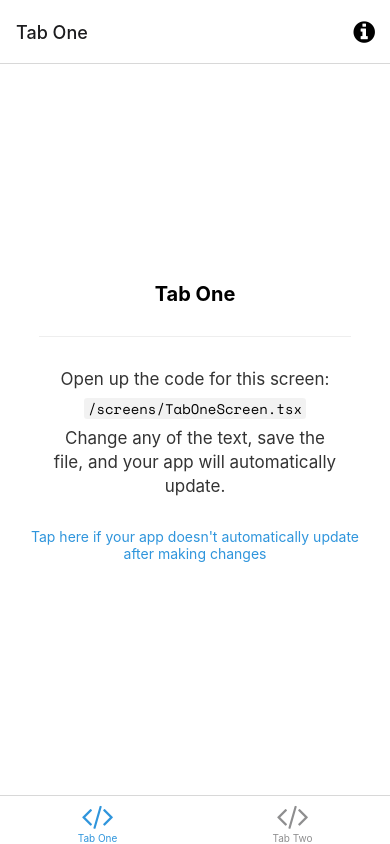
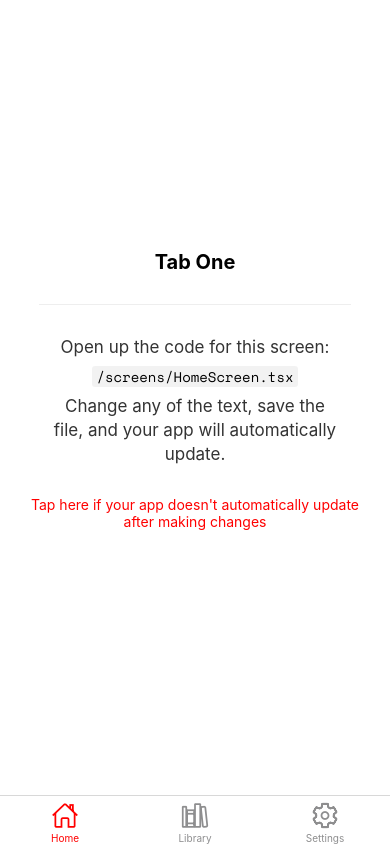
Before and after one commit to seungwoochoe/melt, a React Native app: screen /Home in a window 390 px wide. Built offline with nearby package versions, Linux system fonts and the light colour scheme; what expo-linking would draw is missing.

Commit message:
Set tabs

```diff
--- a/constants/Colors.ts
+++ b/constants/Colors.ts
@@ -1,4 +1,4 @@
-const tintColorLight = '#2f95dc';
+const tintColorLight = 'red';
 const tintColorDark = '#fff';
 
 export default {
--- a/navigation/LinkingConfiguration.ts
+++ b/navigation/LinkingConfiguration.ts
@@ -15,14 +15,19 @@ const linking: LinkingOptions<RootStackParamList> = {
     screens: {
       Root: {
         screens: {
-          TabOne: {
+          Home: {
             screens: {
-              TabOneScreen: 'one',
+              HomeScreen: 'one',
             },
           },
-          TabTwo: {
+          Library: {
             screens: {
-              TabTwoScreen: 'two',
+              LibraryScreen: 'two',
+            },
+          },
+          Settings: {
+            screens: {
+              SettingsScreen: 'three',
             },
           },
         },
--- a/navigation/index.tsx
+++ b/navigation/index.tsx
@@ -3,19 +3,20 @@
  * https://reactnavigation.org/docs/getting-started
  *
  */
-import { FontAwesome } from '@expo/vector-icons';
+import { Ionicons } from '@expo/vector-icons';
 import { createBottomTabNavigator } from '@react-navigation/bottom-tabs';
 import { NavigationContainer, DefaultTheme, DarkTheme } from '@react-navigation/native';
 import { createNativeStackNavigator } from '@react-navigation/native-stack';
 import * as React from 'react';
-import { ColorSchemeName, Pressable } from 'react-native';
+import { ColorSchemeName } from 'react-native';
 
 import Colors from '../constants/Colors';
 import useColorScheme from '../hooks/useColorScheme';
 import ModalScreen from '../screens/ModalScreen';
 import NotFoundScreen from '../screens/NotFoundScreen';
-import TabOneScreen from '../screens/TabOneScreen';
-import TabTwoScreen from '../screens/TabTwoScreen';
+import HomeScreen from '../screens/HomeScreen';
+import LibraryScreen from '../screens/LibraryScreen';
+import SettingsScreen from '../screens/SettingsScreen';
 import { RootStackParamList, RootTabParamList, RootTabScreenProps } from '../types';
 import LinkingConfiguration from './LinkingConfiguration';
 
@@ -58,38 +59,33 @@ function BottomTabNavigator() {
 
   return (
     <BottomTab.Navigator
-      initialRouteName="TabOne"
+      initialRouteName="Home"
       screenOptions={{
         tabBarActiveTintColor: Colors[colorScheme].tint,
+        headerShown: false,
       }}>
       <BottomTab.Screen
-        name="TabOne"
-        component={TabOneScreen}
-        options={({ navigation }: RootTabScreenProps<'TabOne'>) => ({
-          title: 'Tab One',
-          tabBarIcon: ({ color }) => <TabBarIcon name="code" color={color} />,
-          headerRight: () => (
-            <Pressable
-              onPress={() => navigation.navigate('Modal')}
-              style={({ pressed }) => ({
-                opacity: pressed ? 0.5 : 1,
-              })}>
-              <FontAwesome
-                name="info-circle"
-                size={25}
-                color={Colors[colorScheme].text}
-                style={{ marginRight: 15 }}
-              />
-            </Pressable>
-          ),
+        name="Home"
+        component={HomeScreen}
+        options={({ navigation }: RootTabScreenProps<'Home'>) => ({
+          title: 'Home',
+          tabBarIcon: ({ color }) => <TabBarIcon name="home-outline" color={color} />,
         })}
       />
       <BottomTab.Screen
-        name="TabTwo"
-        component={TabTwoScreen}
+        name="Library"
+        component={LibraryScreen}
         options={{
-          title: 'Tab Two',
-          tabBarIcon: ({ color }) => <TabBarIcon name="code" color={color} />,
+          title: 'Library',
+          tabBarIcon: ({ color }) => <TabBarIcon name="library-outline" color={color} />,
+        }}
+      />
+      <BottomTab.Screen
+        name="Settings"
+        component={SettingsScreen}
+        options={{
+          title: 'Settings',
+          tabBarIcon: ({ color }) => <TabBarIcon name="settings-outline" color={color} />,
         }}
       />
     </BottomTab.Navigator>
@@ -97,11 +93,12 @@ function BottomTabNavigator() {
 }
 
 /**
- * You can explore the built-in icon families and icons on the web at https://icons.expo.fyi/
+ * You can explore the built-in icon families and icons on the web at https://icons`.expo.fyi/
  */
 function TabBarIcon(props: {
-  name: React.ComponentProps<typeof FontAwesome>['name'];
+  name: React.ComponentProps<typeof Ionicons>['name'];
   color: string;
 }) {
-  return <FontAwesome size={30} style={{ marginBottom: -3 }} {...props} />;
+
+  return <Ionicons size={28} style={{ marginBottom: -3 }} {...props} />;
 }
--- /dev/null
+++ b/screens/HomeScreen.tsx
@@ -0,0 +1,33 @@
+import * as React from 'react';
+import { StyleSheet } from 'react-native';
+
+import EditScreenInfo from '../components/EditScreenInfo';
+import { Text, View } from '../components/Themed';
+import { RootTabScreenProps } from '../types';
+
+export default function HomeScreen({ navigation }: RootTabScreenProps<'Home'>) {
+  return (
+    <View style={styles.container}>
+      <Text style={styles.title}>Tab One</Text>
+      <View style={styles.separator} lightColor="#eee" darkColor="rgba(255,255,255,0.1)" />
+      <EditScreenInfo path="/screens/HomeScreen.tsx" />
+    </View>
+  );
+}
+
+const styles = StyleSheet.create({
+  container: {
+    flex: 1,
+    alignItems: 'center',
+    justifyContent: 'center',
+  },
+  title: {
+    fontSize: 20,
+    fontWeight: 'bold',
+  },
+  separator: {
+    marginVertical: 30,
+    height: 1,
+    width: '80%',
+  },
+});
--- a/screens/TabTwoScreen.tsx
+++ b/screens/LibraryScreen.tsx
@@ -4,12 +4,12 @@ import { StyleSheet } from 'react-native';
 import EditScreenInfo from '../components/EditScreenInfo';
 import { Text, View } from '../components/Themed';
 
-export default function TabTwoScreen() {
+export default function LibraryScreen() {
   return (
     <View style={styles.container}>
       <Text style={styles.title}>Tab Two</Text>
       <View style={styles.separator} lightColor="#eee" darkColor="rgba(255,255,255,0.1)" />
-      <EditScreenInfo path="/screens/TabTwoScreen.tsx" />
+      <EditScreenInfo path="/screens/LibraryScreen.tsx" />
     </View>
   );
 }
--- a/screens/TabOneScreen.tsx
+++ b/screens/SettingsScreen.tsx
@@ -3,14 +3,13 @@ import { StyleSheet } from 'react-native';
 
 import EditScreenInfo from '../components/EditScreenInfo';
 import { Text, View } from '../components/Themed';
-import { RootTabScreenProps } from '../types';
 
-export default function TabOneScreen({ navigation }: RootTabScreenProps<'TabOne'>) {
+export default function SettingsScreen() {
   return (
     <View style={styles.container}>
-      <Text style={styles.title}>Tab One</Text>
+      <Text style={styles.title}>Tab Two</Text>
       <View style={styles.separator} lightColor="#eee" darkColor="rgba(255,255,255,0.1)" />
-      <EditScreenInfo path="/screens/TabOneScreen.tsx" />
+      <EditScreenInfo path="/screens/SettingsScreen.tsx" />
     </View>
   );
 }
--- a/types.tsx
+++ b/types.tsx
@@ -25,8 +25,9 @@ export type RootStackScreenProps<Screen extends keyof RootStackParamList> = Nati
 >;
 
 export type RootTabParamList = {
-  TabOne: undefined;
-  TabTwo: undefined;
+  Home: undefined;
+  Library: undefined;
+  Settings: undefined;
 };
 
 export type RootTabScreenProps<Screen extends keyof RootTabParamList> = CompositeScreenProps<
```
